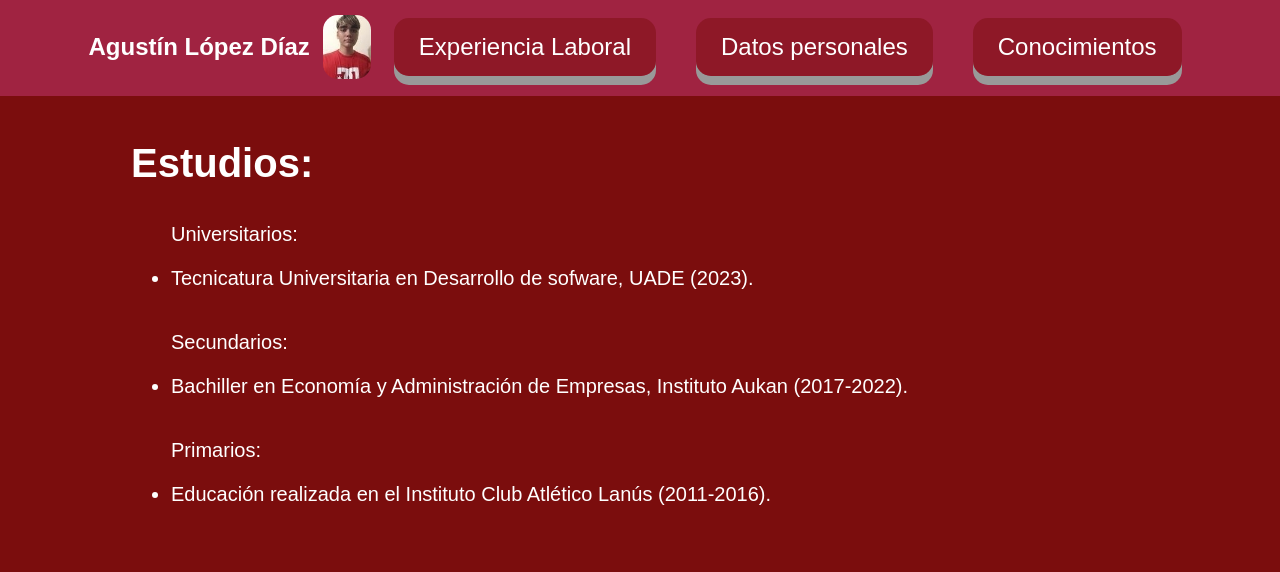
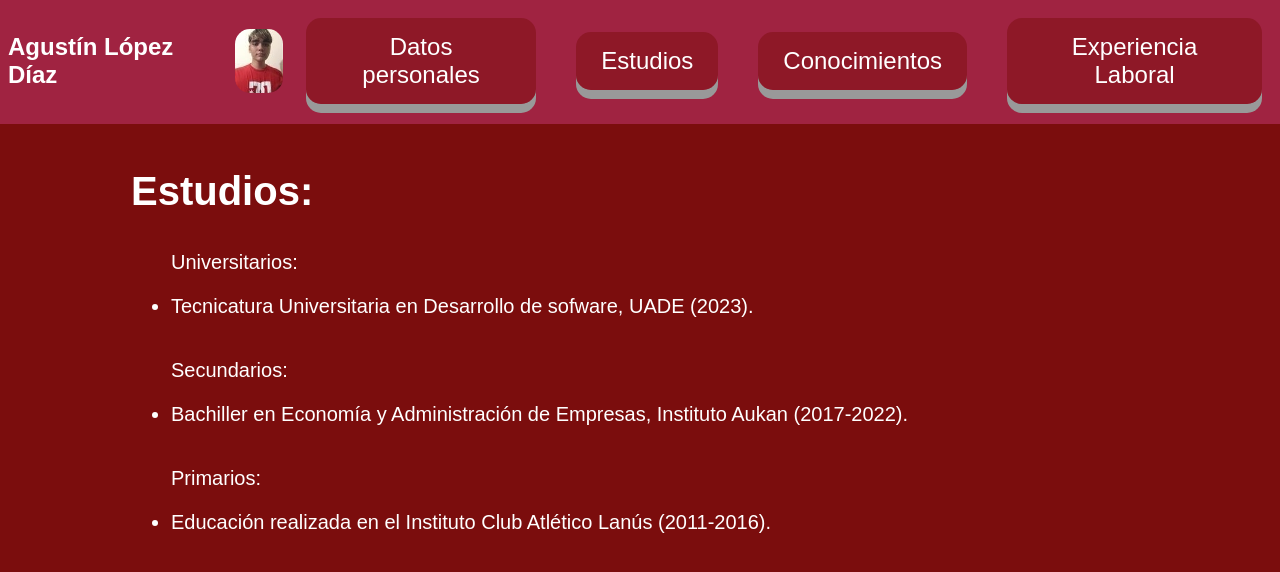
Before and after one commit to alopezdiazuade/curriculum, a plain HTML site: page Estudios.html in a window 1280 px wide. Drawn offline with Linux system fonts and the light colour scheme.

Commit message:
newver
fixed buttons

```diff
--- a/Estudios.html
+++ b/Estudios.html
@@ -12,9 +12,10 @@
     <h2 class="title">Agustín López Díaz</h2></legend>
     <img class="imagen" src="image.jpg"><br>
 
+    <button class="boton1"><a href="index.html">Datos personales</a></button>
+    <button class="boton1"><a href="Estudios.html">Estudios</a></button>
+    <button class="boton1"><a href="CursosIdiomas.html">Conocimientos</a></button>
     <button class="boton1"><a href="ExperienciaLaboral.html">Experiencia Laboral</a></button>
-    <button class="boton1"><a href="index.html">Datos personales</a></button>
-    <button class="boton1"><a href="CursosIdiomas.html">Conocimientos</a></button>
 </div><br>
 
 <divc class="contenido"><h1>Estudios:</h1>
```
Also changed, not shown: CursosIdiomas.html (+3 -2 lines), ExperienciaLaboral.html (+2 -1 lines), index.html (+2 -1 lines).
